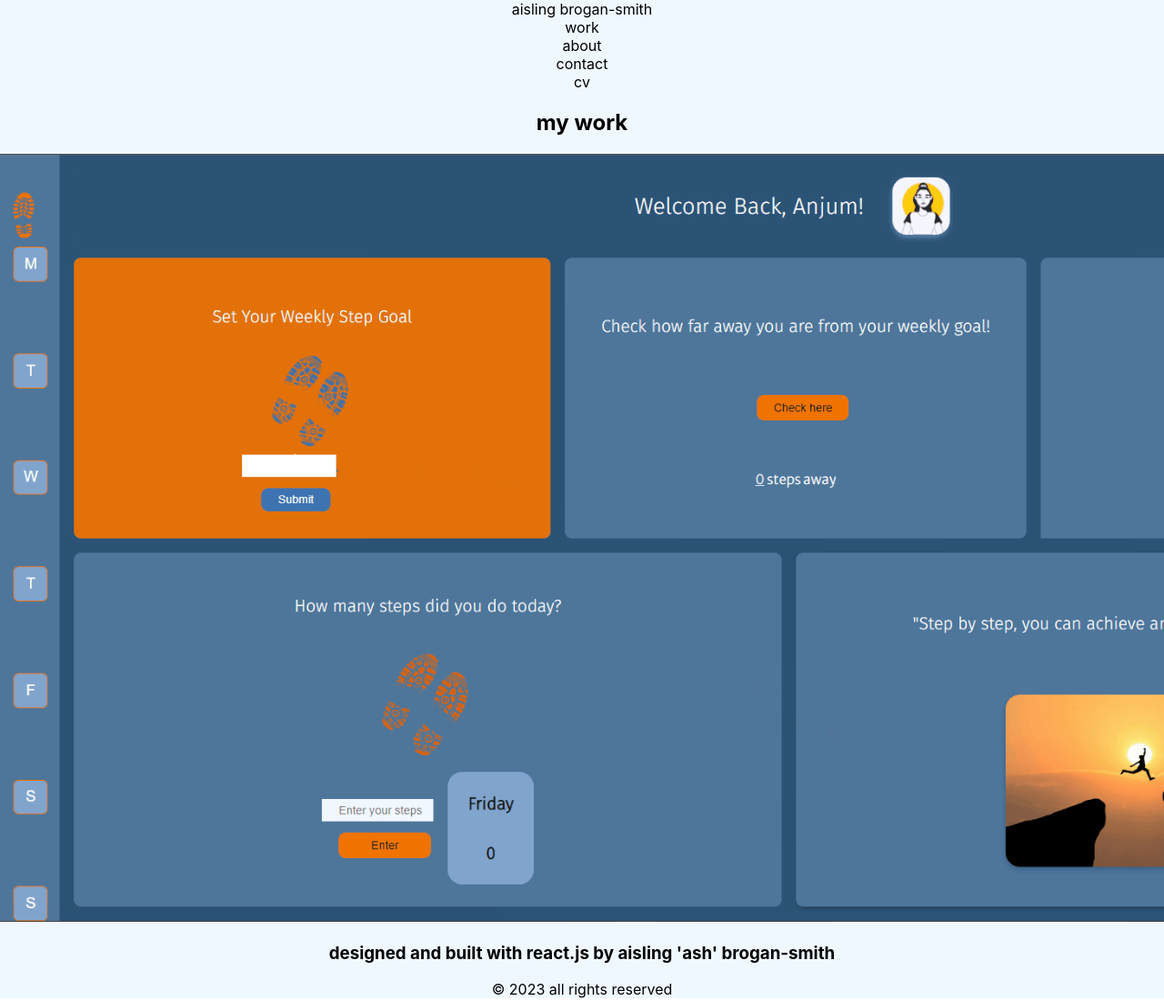
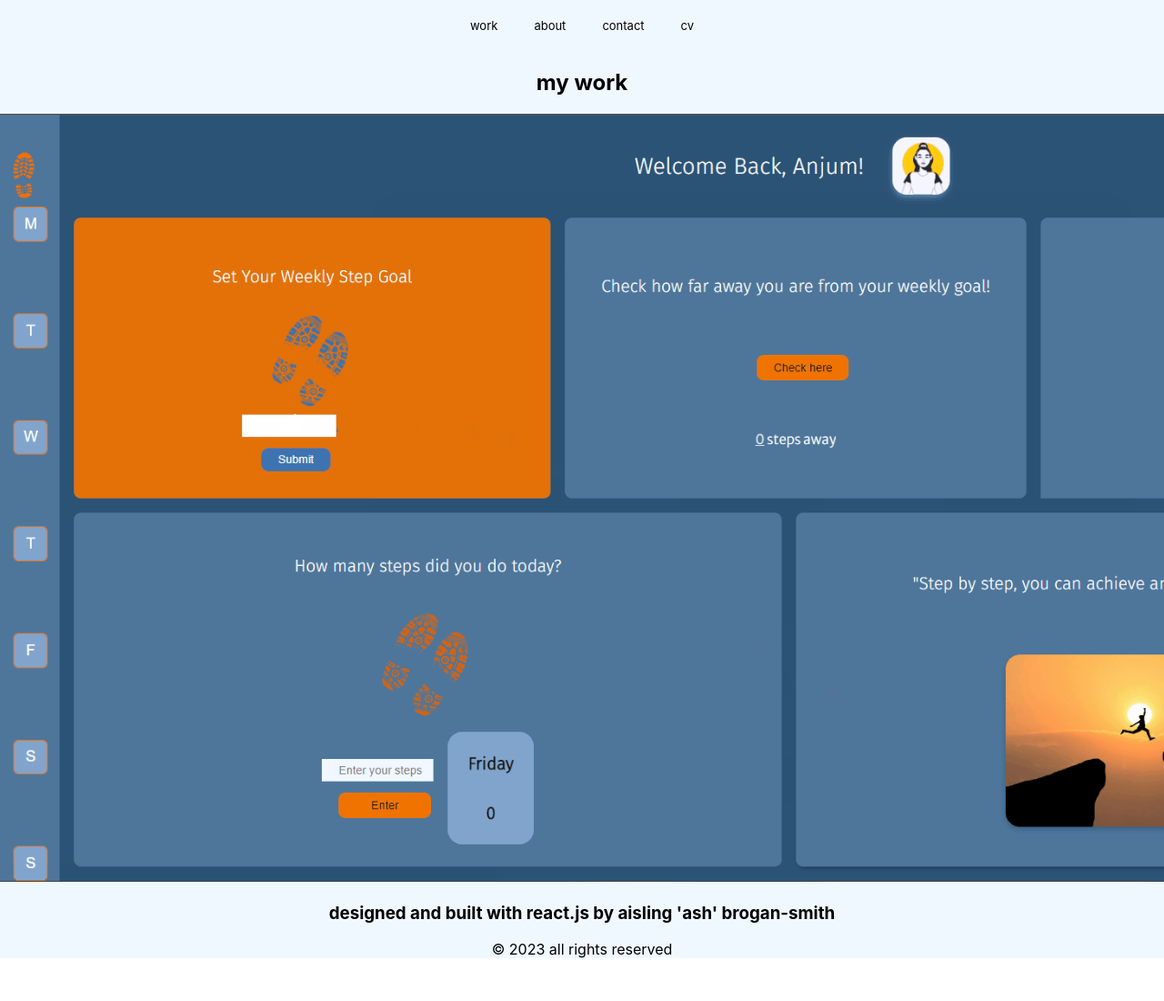
Before and after one commit to ashwantspizza/mywebsite, a React app in the folder ash-website/: page / in a window 1280 px wide. Shown: the top 1100 px of the page at 91% size. After the commit the page ends 1069 px from the top, so only its background shows below. Built offline with nearby package versions, Linux system fonts and the light colour scheme.

Commit message:
sorted spacing in header

```diff
--- a/ash-website/src/components/Content.css
+++ b/ash-website/src/components/Content.css
@@ -1,8 +1,8 @@
 .my-work {
     text-align: center;
-};
+}
 
 .hackhealth-image {
-    border-radius: 5px;
-    width: 3px;;
-};
+    border-radius: 10px;
+    width: 100%;
+}
--- a/ash-website/src/components/Content.js
+++ b/ash-website/src/components/Content.js
@@ -4,12 +4,14 @@ import hackhealth from '../images/hackhealth.png';
 
 function Content() {
   return (
+  <>
     <div className = "my-work">
      <h2>my work</h2>
+    </div>
       <div className = "hackhealth-image">
         <img src={hackhealth} alt="hackhealth-img" />
       </div>
-    </div>
+  </>
   );
 }
 
--- a/ash-website/src/components/Footer.css
+++ b/ash-website/src/components/Footer.css
@@ -0,0 +1,3 @@
+.foot {
+    font-size: 13px;
+}
--- a/ash-website/src/components/Footer.js
+++ b/ash-website/src/components/Footer.js
@@ -2,10 +2,10 @@ import React from 'react';
 
 function Footer() {
   return (
-    <footer>
+    <div className = "foot">
     <h3>designed and built with react.js by aisling 'ash' brogan-smith</h3>
       <p>&copy; 2023 all rights reserved</p>
-    </footer>
+    </div>
   );
 }
 
--- a/ash-website/src/components/Header.css
+++ b/ash-website/src/components/Header.css
@@ -1,8 +1,12 @@
 .top-bar {
+  padding: 20px;
+  display: flex;
   justify-content: center;
-};
+}
 
-.name, .work, .about, .contact, .cv {
-    display: block;
-    text-align: right;
-};
+.header-item {
+  justify-content: right;
+  font-size: 13px;
+  margin: 0 20px;
+  color: black;;
+}
--- a/ash-website/src/components/Header.js
+++ b/ash-website/src/components/Header.js
@@ -2,16 +2,14 @@ import React from 'react';
 import './Header.css';
 
 function Header() {
-  return (<>
-  <div className="top-bar">
-    <div className="name">aisling brogan-smith</div>
-      <div className="work">work</div>
-      <div className="about">about</div>
-      <div className="contact">contact</div>
-      <div className="cv">cv</div>
-  </div>
-      </>
-        );
-};
+  return (
+    <div className="top-bar">
+      <div className="header-item">work</div>
+      <div className="header-item">about</div>
+      <div className="header-item">contact</div>
+      <div className="header-item">cv</div>
+    </div>
+  );
+}
 
 export default Header;
```
